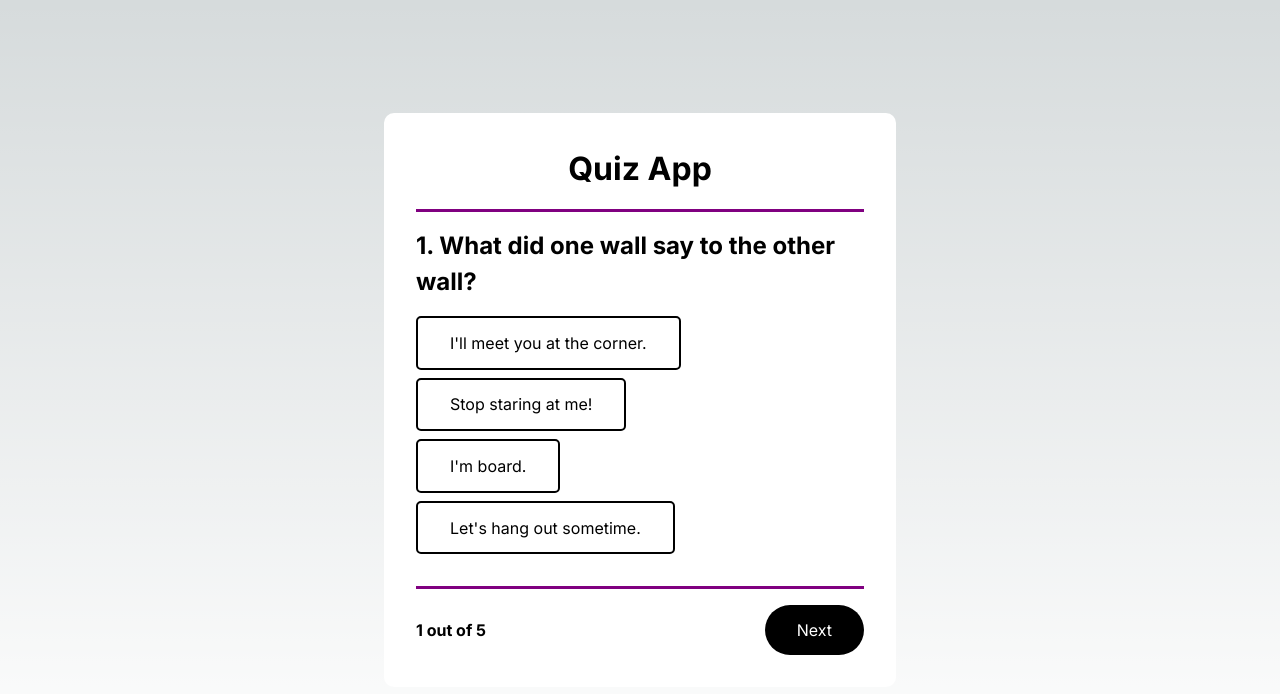
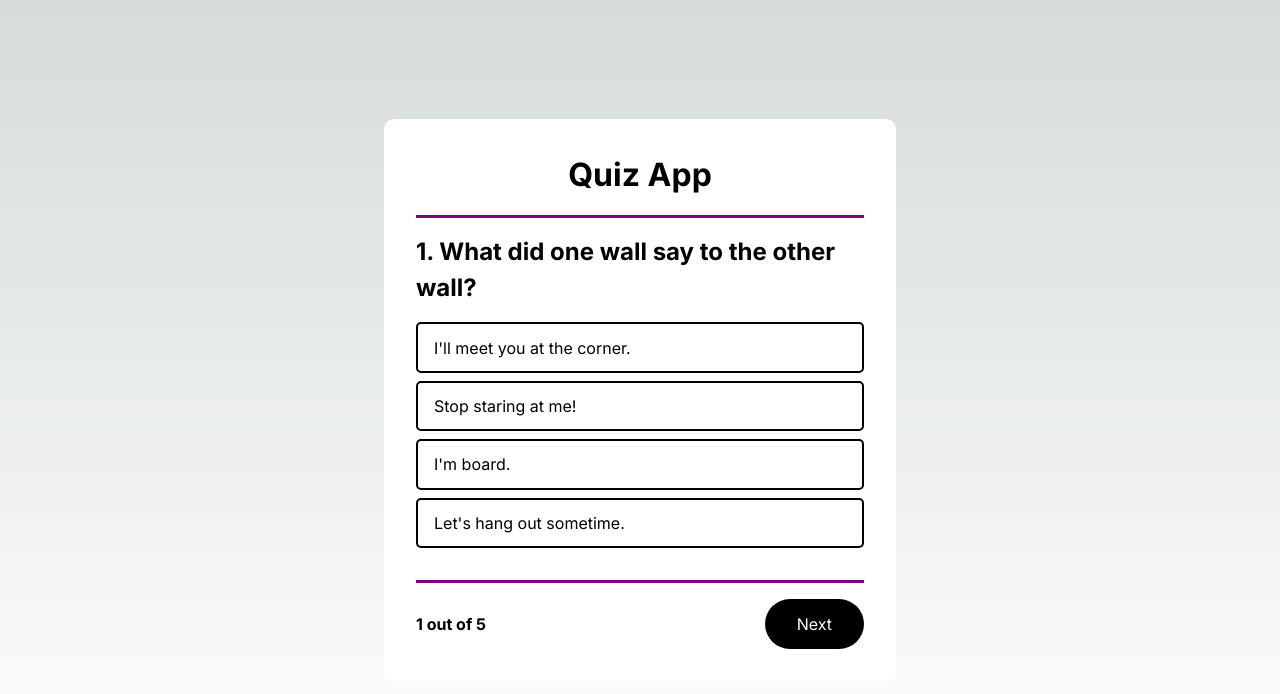
Before and after one commit to sagimartin/quiz-app, a Next.js app: page / in a window 1280 px wide. Shown: the top 694 px of the page. Built offline with nearby package versions, Linux system fonts and the light colour scheme.

Commit message:
Update score-message

```diff
--- a/app/globals.css
+++ b/app/globals.css
@@ -36,7 +36,8 @@ body {
     rgb(var(--background-start-rgb));
 }
 
-.quiz-app {
+.quiz-app,
+.score-message {
   width: 40vw;
   color: black;
   background-color: white;
@@ -82,9 +83,12 @@ body {
 }
 
 .options button {
+  width: 100%;
   border: 2px solid black;
   border-radius: 5px;
   background-color: white;
+  text-align: start;
+  padding: 0.7rem 1rem;
 }
 
 .quiz-footer {
@@ -106,10 +110,24 @@ button {
   cursor: pointer;
 }
 
-.next {
+.next,
+.restart-button {
   border-radius: 25px;
   background-color: black;
   color: white;
+}
+
+.score-message {
+  align-items: center;
+}
+
+.score-message h2 {
+  font-size: 2rem;
+  font-weight: bold;
+}
+
+.restart-button {
+  width: fit-content;
 }
 
 @media (max-width: 900px) {
--- a/app/page.js
+++ b/app/page.js
@@ -36,11 +36,11 @@ export default function Home() {
   return (
     <>
       {showResults ? (
-        <div className="quiz-app">
+        <div className="score-message">
           <h2>
             You scored {score} out {questions.length}{" "}
           </h2>
-          <button onClick={restartQuiz}>Start the Quiz Again</button>
+          <button className="restart-button" onClick={restartQuiz}>Start the Quiz Again</button>
         </div>
       ) : (
         <div className="quiz-app">
```
